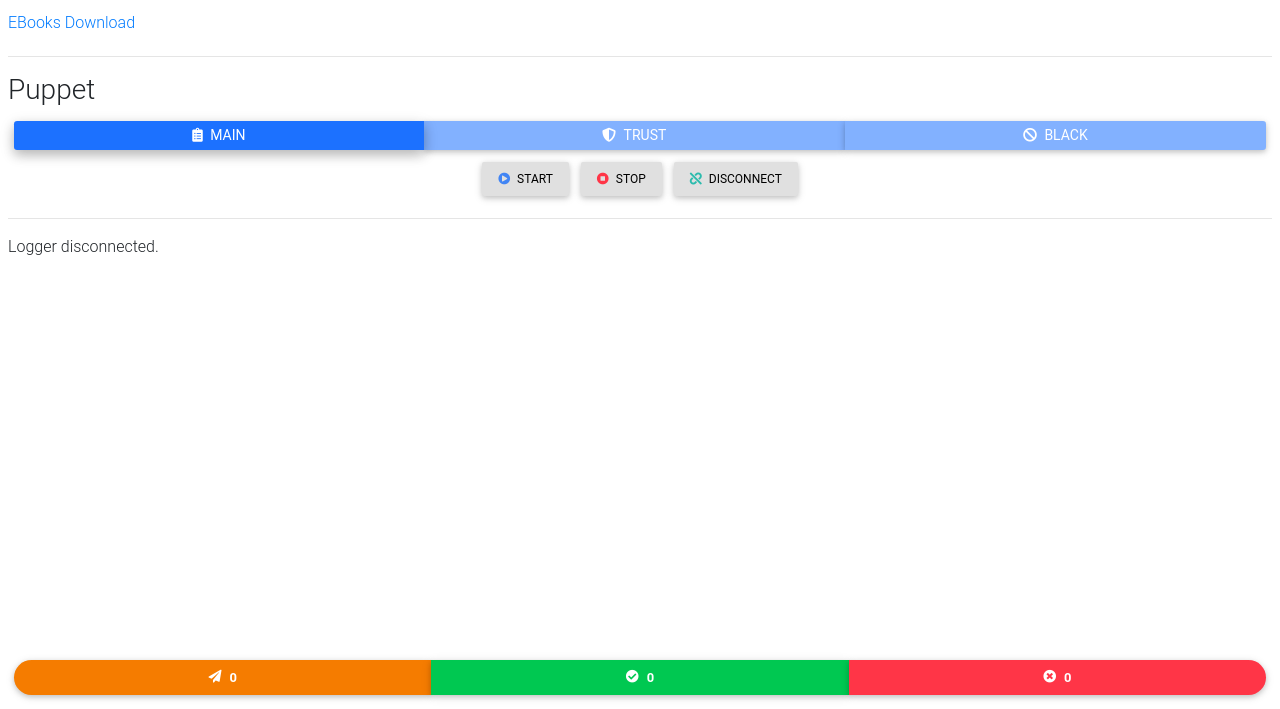
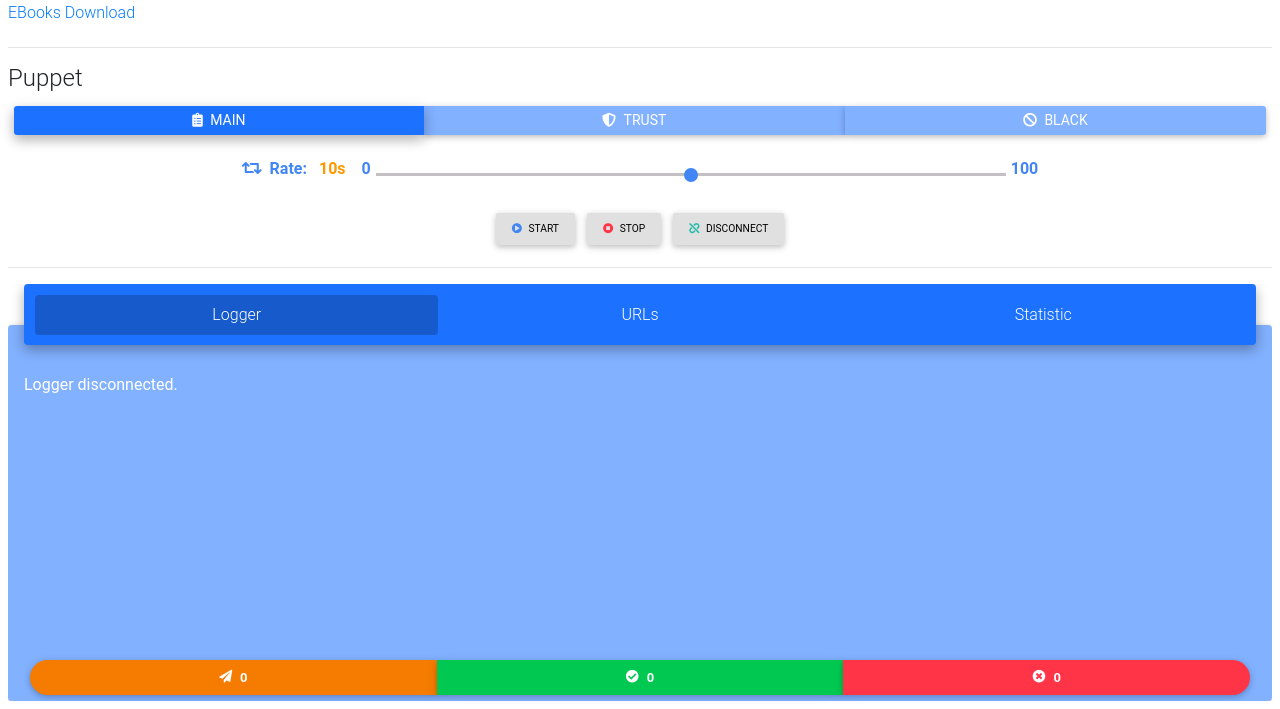
Before and after one commit to hongthaiktv/message_spreader, a website: page public/index.html in a window 1280 px wide. Shown: the part 91-800 px from the top of the page. Drawn offline with Linux system fonts and the light colour scheme; no server answers; a web font is replaced by a local one.

Commit message:
testing tab layout

```diff
--- a/public/index.html
+++ b/public/index.html
@@ -12,13 +12,13 @@
 	</head>
 
 	<body>
-		<h1>Test Page</h1>
+		<h2>Test Page</h2>
 		<p>This is test page for <a href="http://localhost:3000">http://localhost:3000</a></p>
 		<h6><a href="http://localhost:3000/docs">EBooks Download</a></h6>
 
 		<hr class="w-100">
 
-		<h3>Puppet</h3>
+		<h4>Puppet</h4>
 
 		<div id="listSite" class="btn-group btn-group-sm" data-toggle="buttons">
 			<label class="btn btn-light-blue form-check-label active">
@@ -35,20 +35,70 @@
 			</label>
 		</div>
 
-		<div class="d-flex justify-content-center">
-			<button id="pupBtnStart" class="btn btn-light btn-sm px-3" style="font-size: 12px;"><i class="fas fa-play-circle text-primary mr-1"></i> START</button>
-			<button id="pupBtnStop" class="btn btn-light btn-sm px-3" style="font-size: 12px;"><i class="fas fa-stop-circle text-danger mr-1"></i> STOP</button>
-			<button id="pupBtnDisconnect" class="btn btn-light btn-sm px-3" style="font-size: 12px;"><i class="fas fa-unlink text-default mr-1"></i> DISCONNECT</button>
+		<div id="sliderRate" class="d-flex justify-content-center mt-3">
+			<span>
+				<i class="fas fa-retweet text-primary mr-1"></i>
+				<span class="font-weight-bold text-primary mr-1">Rate:</span>
+			</span>
+			<span class="font-weight-bold orange-text ml-2">10</span><span class="font-weight-bold orange-text mr-3">s</span>
+			<span class="font-weight-bold text-primary mr-1">0</span>
+			<form class="range-field w-50">
+				<input class="border1" type="range" min="0" max="100" />
+			</form>
+			<span class="font-weight-bold text-primary ml-1">100</span>
+		</div>
+
+		<div id="groupControlButtons" class="d-flex justify-content-center">
+			<button id="pupBtnStart" class="btn btn-light btn-sm px-3"><i class="fas fa-play-circle text-primary mr-1"></i> START</button>
+			<button id="pupBtnStop" class="btn btn-light btn-sm px-3"><i class="fas fa-stop-circle text-danger mr-1"></i> STOP</button>
+			<button id="pupBtnDisconnect" class="btn btn-light btn-sm px-3"><i class="fas fa-unlink text-default mr-1"></i> DISCONNECT</button>
 		</div>
 
 		<hr class="w-100">
 
-		<div id="logger"></div>
-		<div id="puppet-status" class="btn-group" role="group" aria-label="Puppet status">
-			<button id="btnTotalRequest" type="button" class="btn btn-orange btn-rounded py-2"><div class="flex-center font-weight-bold"><i class="fas fa-paper-plane pr-2" aria-hidden="true"></i><span id="cTotalRequest">0</span></div></button>
-			<button id="btnTotalSuccess" type="button" class="btn btn-success btn-rounded py-2"><div class="flex-center font-weight-bold"><i class="fas fa-check-circle pr-2" aria-hidden="true"></i><span id="cTotalSuccess">0</span></div></button>
-			<button id="btnTotalFailed" type="button" class="btn btn-danger btn-rounded py-2"><div class="flex-center font-weight-bold"><i class="fas fa-times-circle pr-2" aria-hidden="true"></i><span id="cTotalFailed">0</span></div></button>
+		<div id="layoutBottom">
+			<ul class="nav nav-tabs nav-justified md-tabs color-light-blue-active" id="loggerTabs" role="tablist">
+				<li class="nav-item">
+					<a class="nav-link active" id="tabLogger" data-toggle="tab" href="#tabLoggerContent" role="tab" aria-controls="tabLoggerContent" aria-selected="true">Logger</a>
+				</li>
+				<li class="nav-item">
+					<a class="nav-link" id="tabUrls" data-toggle="tab" href="#tabUrlsContent" role="tab" aria-controls="tabUrlsContent" aria-selected="false">URLs</a>
+				</li>
+				<li class="nav-item">
+					<a class="nav-link" id="tabStatistic" data-toggle="tab" href="#tabStatisticContent" role="tab" aria-controls="tabStatisticContent" aria-selected="false">Statistic</a>
+				</li>
+			</ul>
+			<div class="tab-content card pt-5 color-light-blue pb-0" id="loggerTabsContent">
+				<div class="tab-pane fade show active" id="tabLoggerContent" role="tabpanel" aria-labelledby="tabLogger">
+					<div id="logger"></div>
+					<div id="puppet-status" class="btn-group" role="group" aria-label="Puppet status">
+						<button id="btnTotalRequest" type="button" class="btn btn-orange btn-rounded py-2"><div class="flex-center font-weight-bold"><i class="fas fa-paper-plane pr-2" aria-hidden="true"></i><span id="cTotalRequest">0</span></div></button>
+						<button id="btnTotalSuccess" type="button" class="btn btn-success btn-rounded py-2"><div class="flex-center font-weight-bold"><i class="fas fa-check-circle pr-2" aria-hidden="true"></i><span id="cTotalSuccess">0</span></div></button>
+						<button id="btnTotalFailed" type="button" class="btn btn-danger btn-rounded py-2"><div class="flex-center font-weight-bold"><i class="fas fa-times-circle pr-2" aria-hidden="true"></i><span id="cTotalFailed">0</span></div></button>
+					</div>
+				</div>
+				<div class="tab-pane fade" id="tabUrlsContent" role="tabpanel" aria-labelledby="tabUrls">
+					<p>Food truck fixie locavore, accusamus mcsweeney's marfa nulla single-origin coffee squid. Exercitation +1
+						labore velit, blog sartorial PBR leggings next level wes anderson artisan four loko farm-to-table craft
+						beer twee. Qui photo booth letterpress, commodo enim craft beer mlkshk aliquip jean shorts ullamco ad
+						vinyl cillum PBR. Homo nostrud organic, assumenda labore aesthetic magna delectus mollit. Keytar
+						helvetica VHS salvia yr, vero magna velit sapiente labore stumptown. Vegan fanny pack odio cillum wes
+						anderson 8-bit, sustainable jean shorts beard ut DIY ethical culpa terry richardson biodiesel. Art party
+						scenester stumptown, tumblr butcher vero sint qui sapiente accusamus tattooed echo park.
+					</p>
+				</div>
+				<div class="tab-pane fade" id="tabStatisticContent" role="tabpanel" aria-labelledby="tabStatistic">
+					<p>Etsy mixtape wayfarers, ethical wes anderson tofu before they sold out mcsweeney's organic lomo retro
+						fanny pack lo-fi farm-to-table readymade. Messenger bag gentrify pitchfork tattooed craft beer, iphone
+						skateboard locavore carles etsy salvia banksy hoodie helvetica. DIY synth PBR banksy irony. Leggings
+						gentrify squid 8-bit cred pitchfork. Williamsburg banh mi whatever gluten-free, carles pitchfork
+						biodiesel fixie etsy retro mlkshk vice blog. Scenester cred you probably haven't heard of them, vinyl
+						craft beer blog stumptown. Pitchfork sustainable tofu synth chambray yr.
+					</p>
+				</div>
+			</div>
 		</div>
+
 		<script src="lib/js/mdb-4.11.0.min.js"></script>
 		<script src="lib/js/app.js"></script>
 	</body>
--- a/public/lib/css/style.css
+++ b/public/lib/css/style.css
@@ -5,16 +5,35 @@ body {
 	padding: 0.5em;
 }
 
+#layoutBottom, #loggerTabsContent, #tabLoggerContent {
+	display: flex;
+	flex-direction: column;
+	flex-grow: 1;
+	overflow: scroll;
+}
+
+#tabUrlsContent, #tabStatisticContent {
+	flex-grow: 1;
+}
+
 #logger {
 	flex-grow: 1;
 	overflow: scroll;
 }
-/*
-.warning {
-	background-color: orange;
+
+#sliderRate {
+	height: 50px;
 }
 
-.error {
-	background-color: red;
+#btnControlGroup > button {
+	font-size: 12px;
 }
-*/
+
+.color-light-blue {
+	color: white;
+	background-color: #82b1ff;
+}
+
+.color-light-blue-active {
+	background-color: #1c71ff;
+}
--- a/test.js
+++ b/test.js
@@ -1,3 +1,3 @@
-const s = "   abc\n\ndef   \n\n";
-console.log(s.includes("\n\n"));
-console.log(`1${s.trim()}2`);
+let s = "abc def";
+if (s.includes("abc")) s = "def";
+console.log(s);
```
